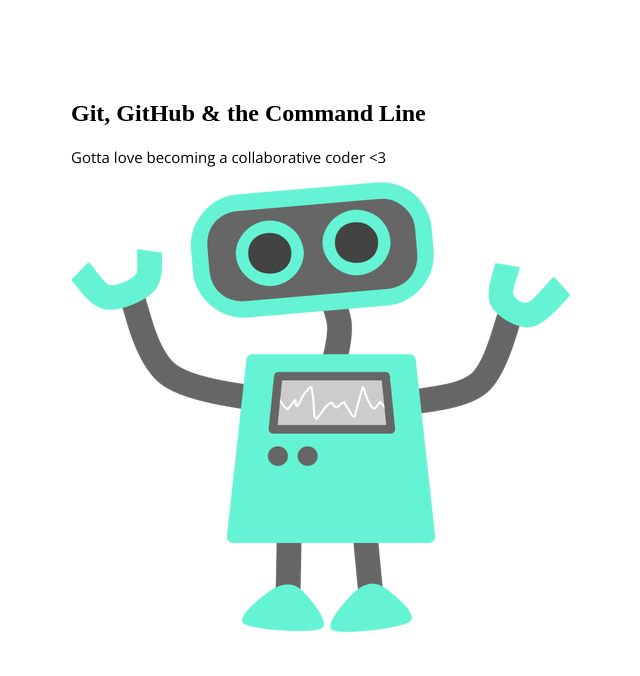
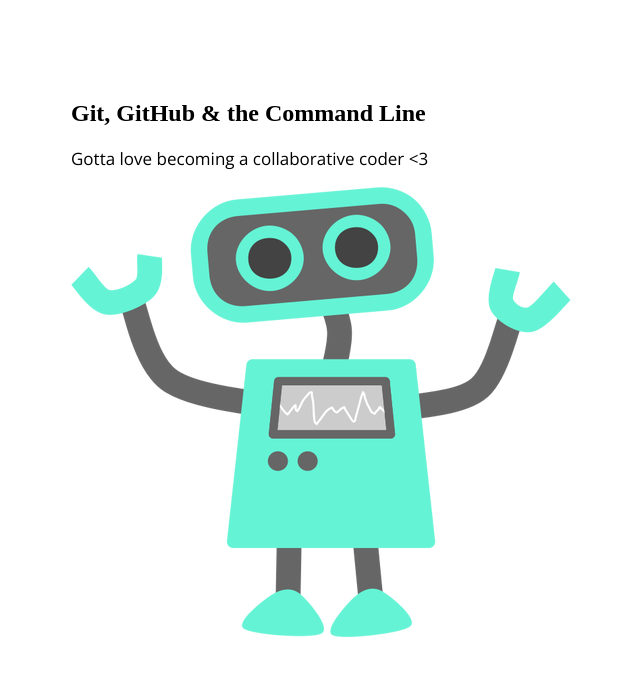
Before and after one commit to joelrottenberg/105-project, a plain HTML site: page index.html in a window 1280 px wide. Shown: the whole page, without its empty margins (169-809 px from the left). Drawn offline with nearby package versions, Linux system fonts and the light colour scheme.

Commit message:
changed p font

```diff
--- a/css/style.css
+++ b/css/style.css
@@ -13,5 +13,5 @@
 	font-weight: bold;
 }
 section p {
-	font: 15px 'Open Sans';
+	font: 17px 'Open Sans';
 }
```
